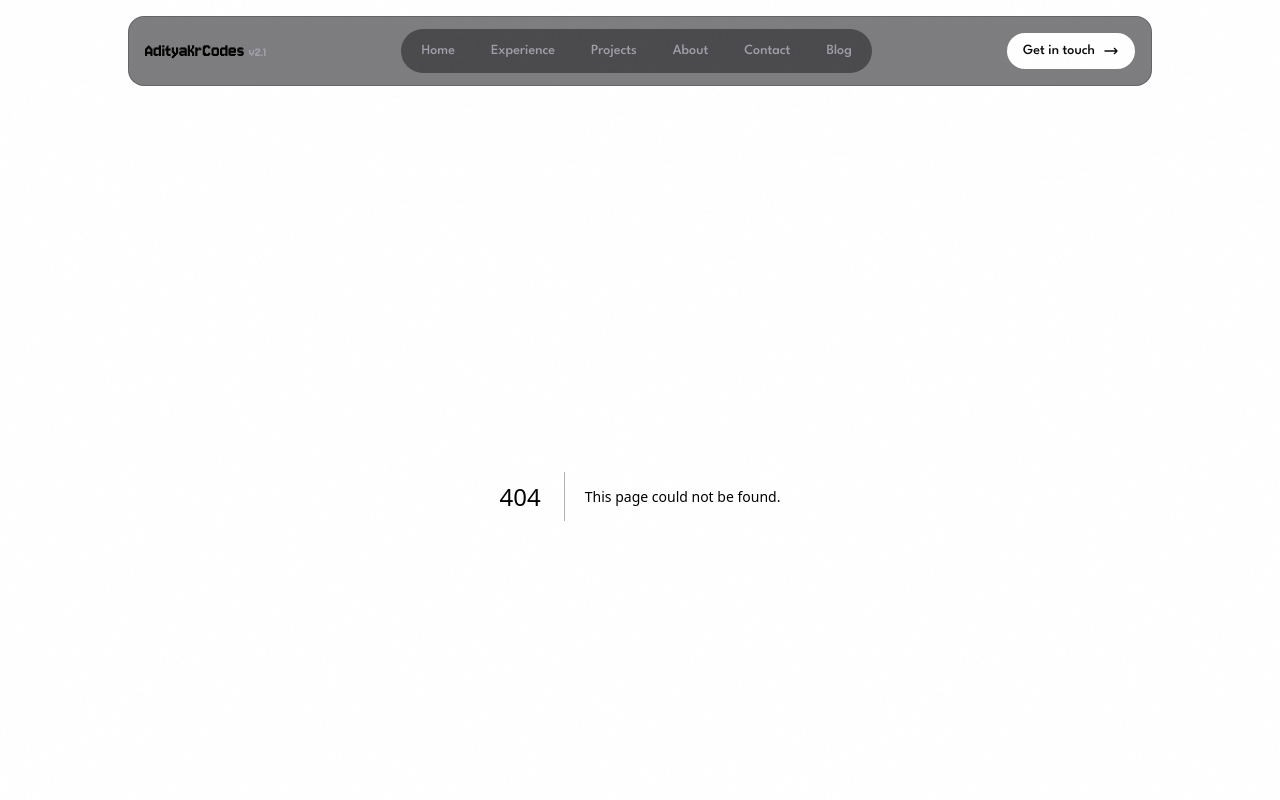
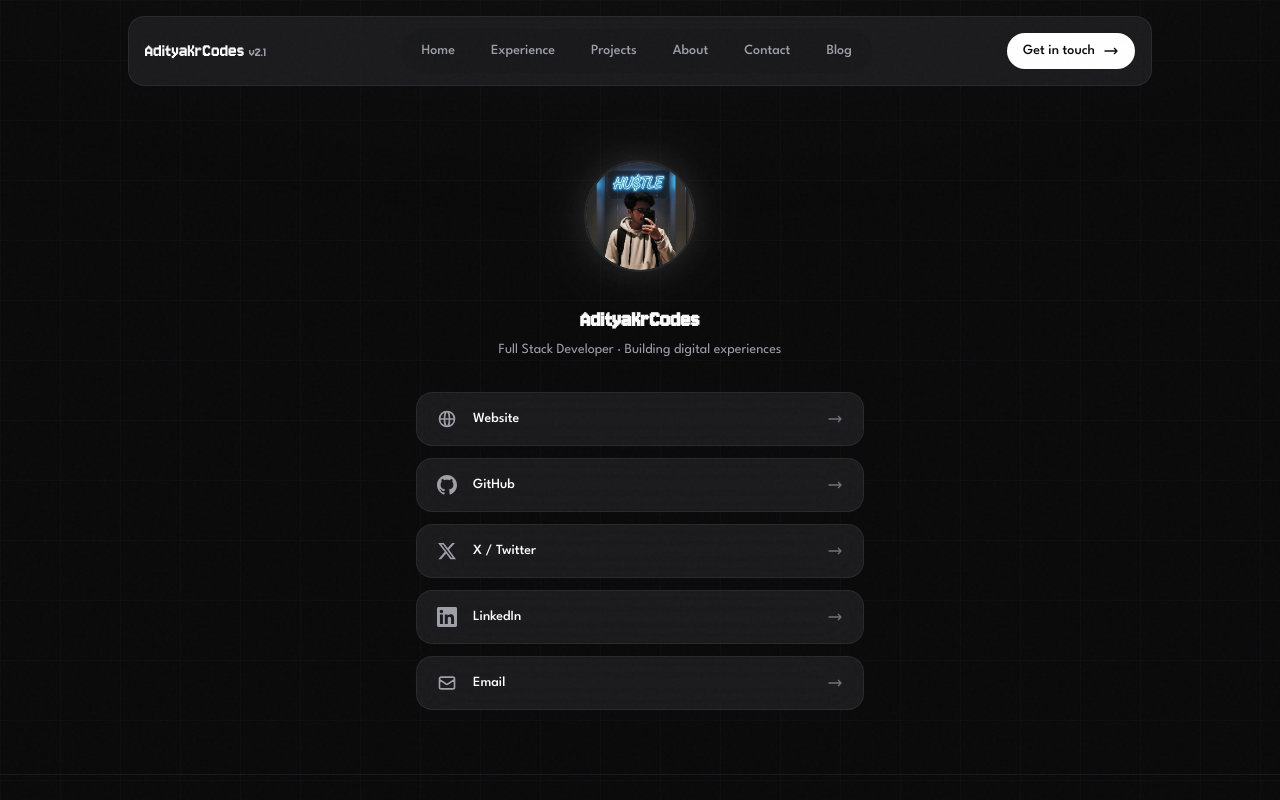
Before and after one commit to adityakrcodes/portfolio, a Next.js app: page /bio in a window 1280 px wide. Before the commit this address had no page. Shown: the top 800 px of the page. Built offline with nearby package versions, Linux system fonts and the light colour scheme.

Commit message:
Add bio page with profile and social links
New client component at `/bio` displaying profile picture, name,
tagline,
and animated social link cards (Website, GitHub, X, LinkedIn, Email).
Uses motion/react for staggered entrance and hover animations.

```diff
--- /dev/null
+++ b/app/bio/page.tsx
@@ -0,0 +1,137 @@
+"use client";
+
+import { motion } from "motion/react";
+import Image from "next/image";
+import { logo, text } from "../styles/fonts";
+
+const links = [
+  {
+    label: "Website",
+    href: "/",
+    icon: (
+      <svg className="w-5 h-5" fill="none" viewBox="0 0 24 24" stroke="currentColor">
+        <path strokeLinecap="round" strokeLinejoin="round" strokeWidth={2} d="M21 12a9 9 0 01-9 9m9-9a9 9 0 00-9-9m9 9H3m9 9a9 9 0 01-9-9m9 9c1.657 0 3-4.03 3-9s-1.343-9-3-9m0 18c-1.657 0-3-4.03-3-9s1.343-9 3-9m-9 9a9 9 0 019-9" />
+      </svg>
+    ),
+  },
+  {
+    label: "GitHub",
+    href: "https://github.com/adityakrcodes",
+    icon: (
+      <svg className="w-5 h-5" fill="currentColor" viewBox="0 0 24 24">
+        <path d="M12 0c-6.626 0-12 5.373-12 12 0 5.302 3.438 9.8 8.207 11.387.599.111.793-.261.793-.577v-2.234c-3.338.726-4.033-1.416-4.033-1.416-.546-1.387-1.333-1.756-1.333-1.756-1.089-.745.083-.729.083-.729 1.205.084 1.839 1.237 1.839 1.237 1.07 1.834 2.807 1.304 3.492.997.107-.775.418-1.305.762-1.604-2.665-.305-5.467-1.334-5.467-5.931 0-1.311.469-2.381 1.236-3.221-.124-.303-.535-1.524.117-3.176 0 0 1.008-.322 3.301 1.23.957-.266 1.983-.399 3.003-.404 1.02.005 2.047.138 3.006.404 2.291-1.552 3.297-1.23 3.297-1.23.653 1.653.242 2.874.118 3.176.77.84 1.235 1.911 1.235 3.221 0 4.609-2.807 5.624-5.479 5.921.43.372.823 1.102.823 2.222v3.293c0 .319.192.694.801.576 4.765-1.589 8.199-6.086 8.199-11.386 0-6.627-5.373-12-12-12z" />
+      </svg>
+    ),
+  },
+  {
+    label: "X / Twitter",
+    href: "https://twitter.com/adityakrcodes",
+    icon: (
+      <svg className="w-5 h-5" fill="currentColor" viewBox="0 0 24 24">
+        <path d="M18.244 2.25h3.308l-7.227 8.26 8.502 11.24H16.17l-5.214-6.817L4.99 21.75H1.68l7.73-8.835L1.254 2.25H8.08l4.713 6.231zm-1.161 17.52h1.833L7.084 4.126H5.117z" />
+      </svg>
+    ),
+  },
+  {
+    label: "LinkedIn",
+    href: "https://linkedin.com/in/adityakrcodes",
+    icon: (
+      <svg className="w-5 h-5" fill="currentColor" viewBox="0 0 24 24">
+        <path d="M20.447 20.452h-3.554v-5.569c0-1.328-.027-3.037-1.852-3.037-1.853 0-2.136 1.445-2.136 2.939v5.667H9.351V9h3.414v1.561h.046c.477-.9 1.637-1.85 3.37-1.85 3.601 0 4.267 2.37 4.267 5.455v6.286zM5.337 7.433c-1.144 0-2.063-.926-2.063-2.065 0-1.138.92-2.063 2.063-2.063 1.14 0 2.064.925 2.064 2.063 0 1.139-.925 2.065-2.064 2.065zm1.782 13.019H3.555V9h3.564v11.452zM22.225 0H1.771C.792 0 0 .774 0 1.729v20.542C0 23.227.792 24 1.771 24h20.451C23.2 24 24 23.227 24 22.271V1.729C24 .774 23.2 0 22.222 0h.003z" />
+      </svg>
+    ),
+  },
+  {
+    label: "Email",
+    href: "mailto:adityacodes613@gmail.com",
+    icon: (
+      <svg className="w-5 h-5" fill="none" viewBox="0 0 24 24" stroke="currentColor">
+        <path strokeLinecap="round" strokeLinejoin="round" strokeWidth={2} d="M3 8l7.89 5.26a2 2 0 002.22 0L21 8M5 19h14a2 2 0 002-2V7a2 2 0 00-2-2H5a2 2 0 00-2 2v10a2 2 0 002 2z" />
+      </svg>
+    ),
+  },
+];
+
+const staggerContainer = {
+  hidden: { opacity: 0 },
+  visible: {
+    opacity: 1,
+    transition: { staggerChildren: 0.08 },
+  },
+};
+
+const fadeInUp = {
+  hidden: { opacity: 0, y: 20 },
+  visible: { opacity: 1, y: 0, transition: { duration: 0.5 } },
+};
+
+export default function BioPage() {
+  return (
+    <div className="min-h-[calc(100vh-12rem)] flex items-center justify-center px-4 py-16">
+      <motion.div
+        variants={staggerContainer}
+        initial="hidden"
+        animate="visible"
+        className="w-full max-w-md flex flex-col items-center gap-8"
+      >
+        {/* Profile Picture */}
+        <motion.div variants={fadeInUp} className="relative w-28 h-28">
+          <div className="absolute inset-0 bg-gradient-to-br from-white/10 to-white/5 rounded-full blur-2xl" />
+          <div className="relative w-full h-full rounded-full overflow-hidden border-2 border-zinc-800 shadow-[0_0_40px_-8px_rgba(255,255,255,0.15)]">
+            <Image
+              src="/images/pfp.png"
+              alt="Aditya"
+              fill
+              className="object-cover"
+              priority
+            />
+          </div>
+        </motion.div>
+
+        {/* Name & Tagline */}
+        <motion.div variants={fadeInUp} className="text-center">
+          <h1 className={`text-2xl font-bold mb-1 ${logo.className}`}>
+            AdityaKrCodes
+          </h1>
+          <p className={`text-zinc-400 text-sm ${text.className}`}>
+            Full Stack Developer · Building digital experiences
+          </p>
+        </motion.div>
+
+        {/* Links */}
+        <div className="w-full flex flex-col gap-3">
+          {links.map((link) => (
+            <motion.a
+              key={link.label}
+              href={link.href}
+              target="_blank"
+              rel="noopener noreferrer"
+              variants={fadeInUp}
+              whileHover={{ scale: 1.02, y: -1 }}
+              whileTap={{ scale: 0.98 }}
+              className="flex items-center gap-4 w-full px-5 py-4 bg-zinc-800/60 backdrop-blur-xl border border-zinc-700/40 rounded-2xl text-white transition-colors hover:bg-zinc-800/80 hover:border-white/20 hover:shadow-[0_20px_40px_-12px_rgba(0,0,0,0.5)]"
+            >
+              <span className="text-zinc-400">{link.icon}</span>
+              <span className={`text-sm font-medium ${text.className}`}>
+                {link.label}
+              </span>
+              <svg
+                className="w-4 h-4 ml-auto text-zinc-500"
+                fill="none"
+                viewBox="0 0 24 24"
+                stroke="currentColor"
+              >
+                <path
+                  strokeLinecap="round"
+                  strokeLinejoin="round"
+                  strokeWidth={2}
+                  d="M17 8l4 4m0 0l-4 4m4-4H3"
+                />
+              </svg>
+            </motion.a>
+          ))}
+        </div>
+      </motion.div>
+    </div>
+  );
+}
```
